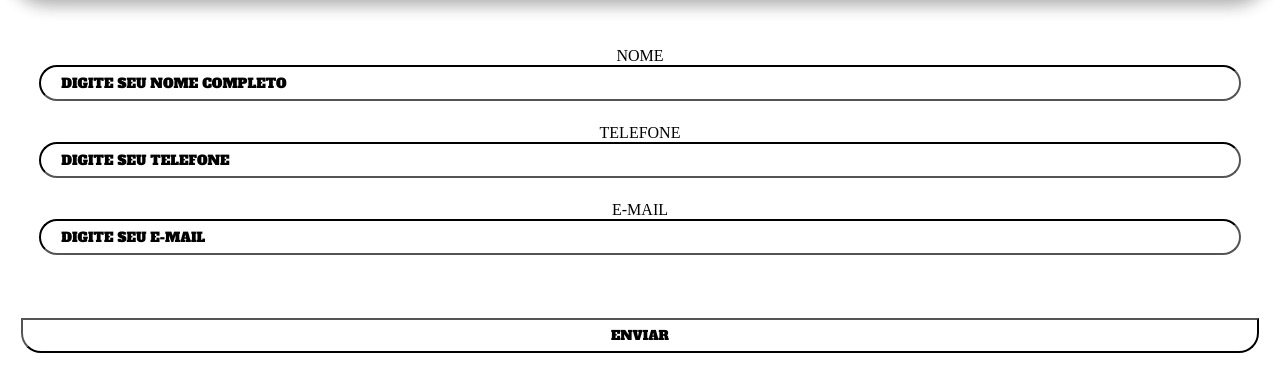
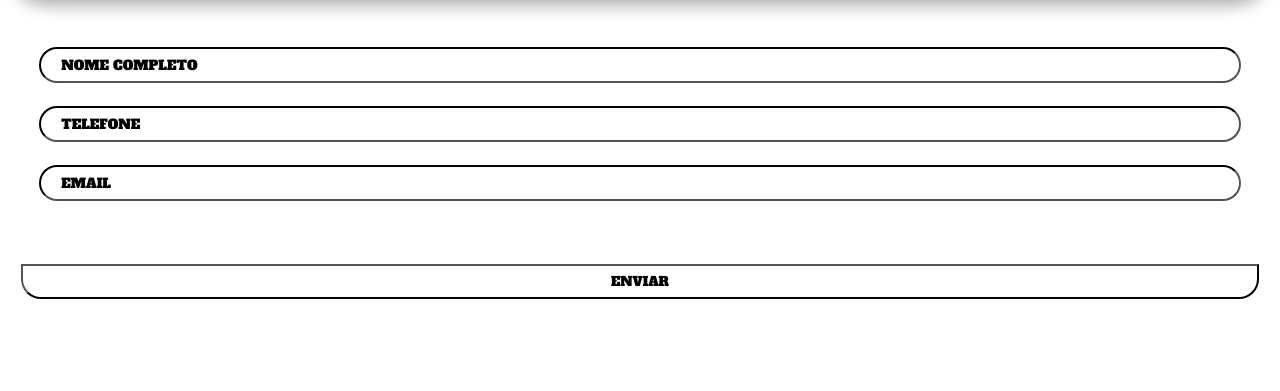
Before and after one commit to Guilherme123e/Site-Fitness-Landing-Page-Responsiva, a plain HTML site: page aba-agendamento.html in a window 1280 px wide. Shown: the part 293-684 px from the top of the page. Drawn offline with Linux system fonts and the light colour scheme.

Commit message:
Update aba-agendamento.html

```diff
--- a/aba-agendamento.html
+++ b/aba-agendamento.html
@@ -52,19 +52,16 @@
 
 
       <!--FORMS, LABEL E TEXT AREA DO NOME-->
-      <label class="n1" for="NOME">NOME</label>
-      <input class="n2" id="NOME" placeholder="Digite seu nome completo" required>
+      <input class="n2" id="NOME" placeholder="nome completo" required>
       <br>
 
 
       <!--FORMS, LABEL E TEXT AREA DO TELEFONE-->
-      <LAbel class="t1" for="TELEFONE">TELEFONE</LAbel>
-      <input class="t2" id="TELEFONE" type="tel" placeholder="Digite seu telefone" required>
+      <input class="t2" id="TELEFONE" type="tel" placeholder="telefone" required>
       <br>
 
       <!--FORMS, LABEL E TEXT AREA DO EMAIL-->
-      <LAbel class="ee1" for="E-MAIL">E-MAIL</LAbel>
-      <input class="ee2" id="E-MAIL" type="email" placeholder="Digite seu e-mail" required>
+      <input class="ee2" id="E-MAIL" type="email" placeholder="email" required>
       <br>
 
       <!--FORMS, BOTÃO ENVIAR-->
```
